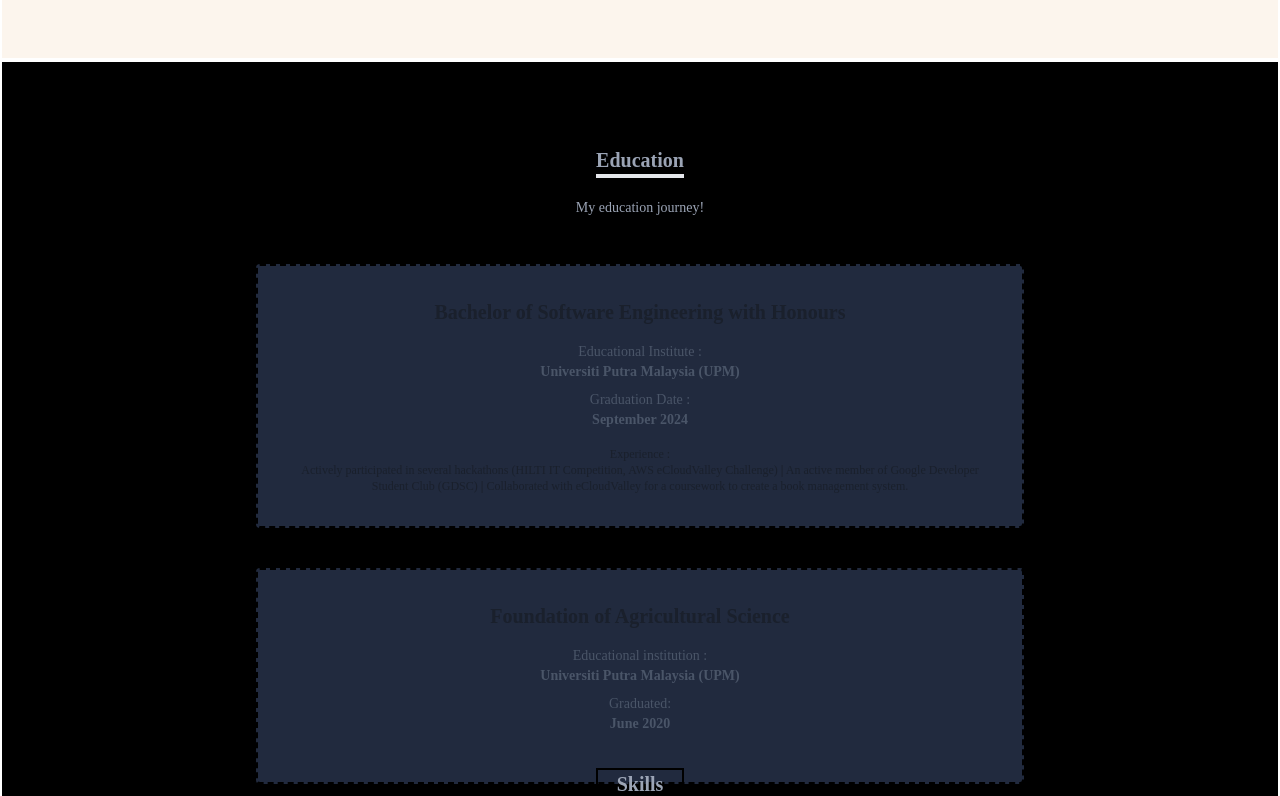
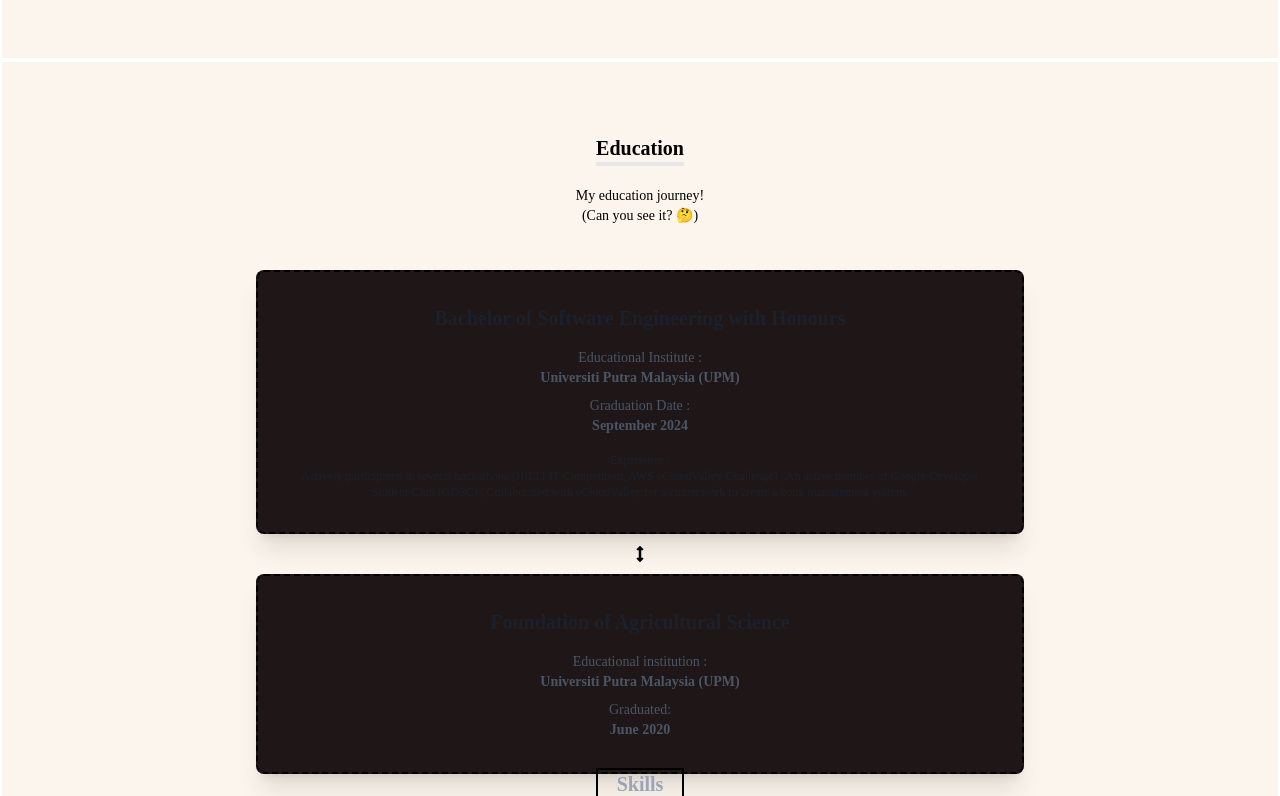
Before and after one commit to nikumaruku/dev-portfolio, a React (Create React App) app: page / in a window 1280 px wide. Shown: the part 1540-2336 px from the top of the page. Built offline with nearby package versions, Linux system fonts and the light colour scheme.

Commit message:
Update Education section styling

```diff
--- a/src/components/Education.jsx
+++ b/src/components/Education.jsx
@@ -5,16 +5,16 @@ const Education = () => {
   return (
     <div
       name="education"
-      className=" w-full min-h-screen bg-black flex flex-col items-center justify-center font-poppins border-2 border-white pt-5"
+      className=" w-full min-h-screen bg-[#FCF5ED] flex flex-col items-center justify-center font-poppins border-2 border-white py-8"
     >
-      <div className="pb-8 border-2 border-black flex flex-col justify-center items-center space-y-5">
-        <p className=" text-xl font-bold inline border-b-4 border-[#9BA4B5]-600 text-[#9BA4B5]">
+      <div className="pb-8 flex flex-col justify-center items-center space-y-5">
+        <p className=" text-xl font-bold inline border-b-4 border-[#9BA4B5]-600 text-black">
           Education
         </p>
-        <p className="text-center text-sm text-[#9BA4B5]">My education journey!</p>
+        <p className="text-center text-sm text-black">My education journey! <br/>(Can you see it? 🤔)</p>
       </div>
 
-      <div className="w-[90%] max-w-screen-md bg-[#212A3E] hover:bg-white shadow-md rounded p-8 my-3 md:hover:scale-110 duration-500 border-dashed border-2 border-black">
+      <div className="w-[90%] max-w-screen-md bg-[#1F1717] hover:bg-white shadow-xl rounded-lg p-8 my-3 md:hover:scale-110 duration-500 border-dashed border-2 border-black">
         <div className="flex justify-center items-center mb-4">
           {/* <div className="w-100 h-100 bg-black rounded-full flex items-center justify-center text-white font-bold text-xs mr-4">
             2020
@@ -38,8 +38,10 @@ const Education = () => {
           eCloudValley for a coursework to create a book management system.
         </p>
       </div>
+
       <FaArrowsAltV className="text-black" />
-      <div className="w-[90%] max-w-screen-md bg-[#212A3E] hover:bg-white shadow-md rounded p-8 my-3 md:hover:scale-110 duration-500 border-dashed border-2 border-black">
+
+      <div className="w-[90%] max-w-screen-md bg-[#1F1717] hover:bg-white shadow-xl rounded-lg p-8 pb-4 my-3 md:hover:scale-110 duration-500 border-dashed border-2 border-black">
         <div className="flex justify-center items-center mb-4">
           {/* <div className="w-8 h-8 bg-black rounded-full flex items-center justify-center text-white font-bold text-xs mr-4">
             2019
@@ -57,7 +59,6 @@ const Education = () => {
           <br />
           <b> June 2020</b>
         </div>
-        {/* <p className="text-[#1a202c]"></p> */}
       </div>
     </div>
   );
```
